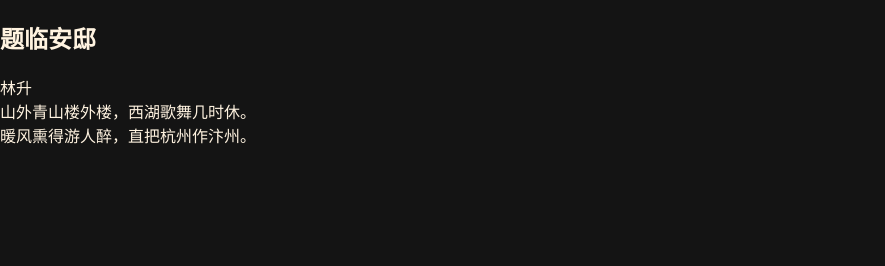
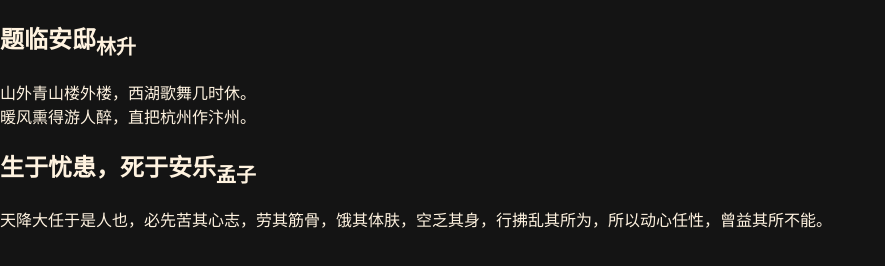
Before and after one commit to shenzaifang/shenzaifang.github.io, a plain HTML site: page index.html in a window 1280 px wide. Shown: the whole page, without its empty margins (0-885 px from the left). Drawn offline with Linux system fonts and the light colour scheme.

Commit message:
孟子语录

```diff
--- a/index.html
+++ b/index.html
@@ -39,14 +39,21 @@
 
 <body>
 <div class="warp">
-    <h2>题临安邸</h2>
-    <div>林升</div>
     <div>
-        山外青山楼外楼，西湖歌舞几时休。
+        <h2>题临安邸<sub>林升</sub></h2>
+        <div>
+            山外青山楼外楼，西湖歌舞几时休。
+        </div>
+        <div>
+            暖风熏得游人醉，直把杭州作汴州。
+        </div>
     </div>
+
     <div>
-        暖风熏得游人醉，直把杭州作汴州。
+        <h2>生于忧患，死于安乐<sub>孟子</sub></h2>
+        天降大任于是人也，必先苦其心志，劳其筋骨，饿其体肤，空乏其身，行拂乱其所为，所以动心任性，曾益其所不能。
     </div>
+
 </div>
 
 <script>
```
